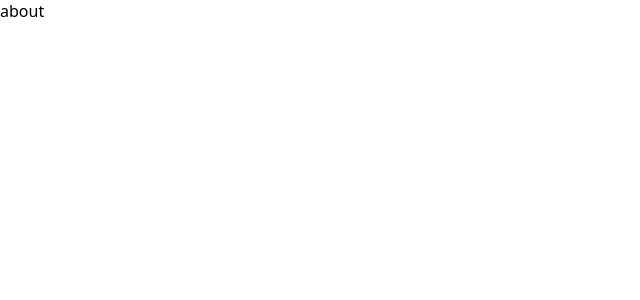
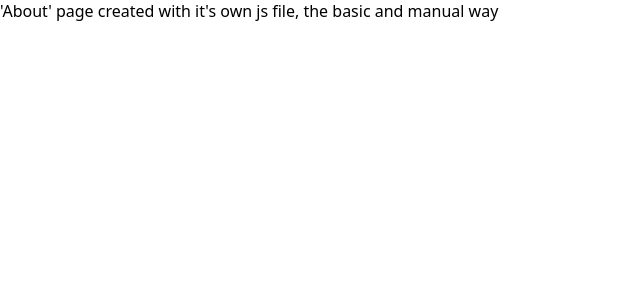
Before and after one commit to KirstenDarling/colors-project, a Next.js app: page /about in a window 1280 px wide. Shown: the top 300 px of the page, without its empty margins (0-640 px from the left). Built offline with nearby package versions, Linux system fonts and the light colour scheme.

Commit message:
feat: changes about page text, testing workflow on push

```diff
--- a/pages/about.js
+++ b/pages/about.js
@@ -1,5 +1,10 @@
 import React from "react";
 
 export default function About() {
-  return <div>about</div>;
+  return (
+    <div>
+      &apos;About&apos; page created with it&apos;s own js file, the basic and
+      manual way
+    </div>
+  );
 }
```
